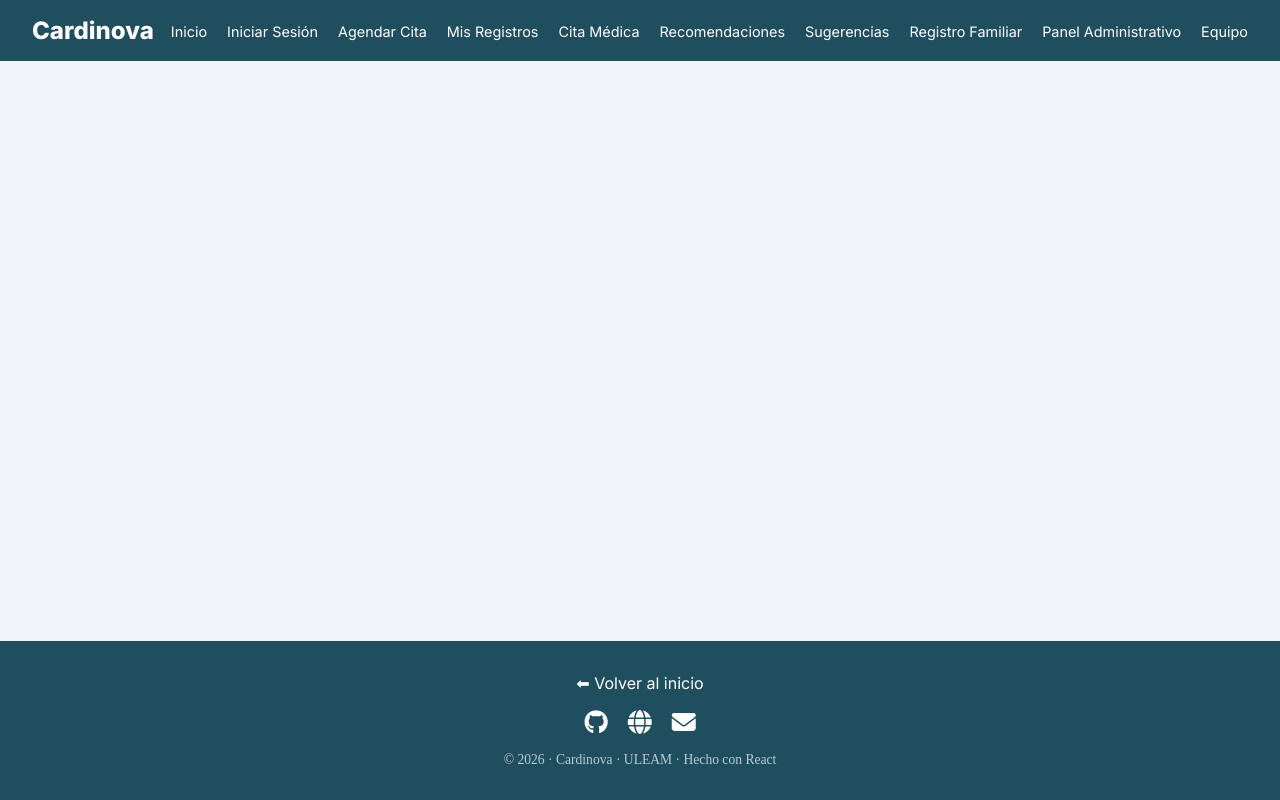
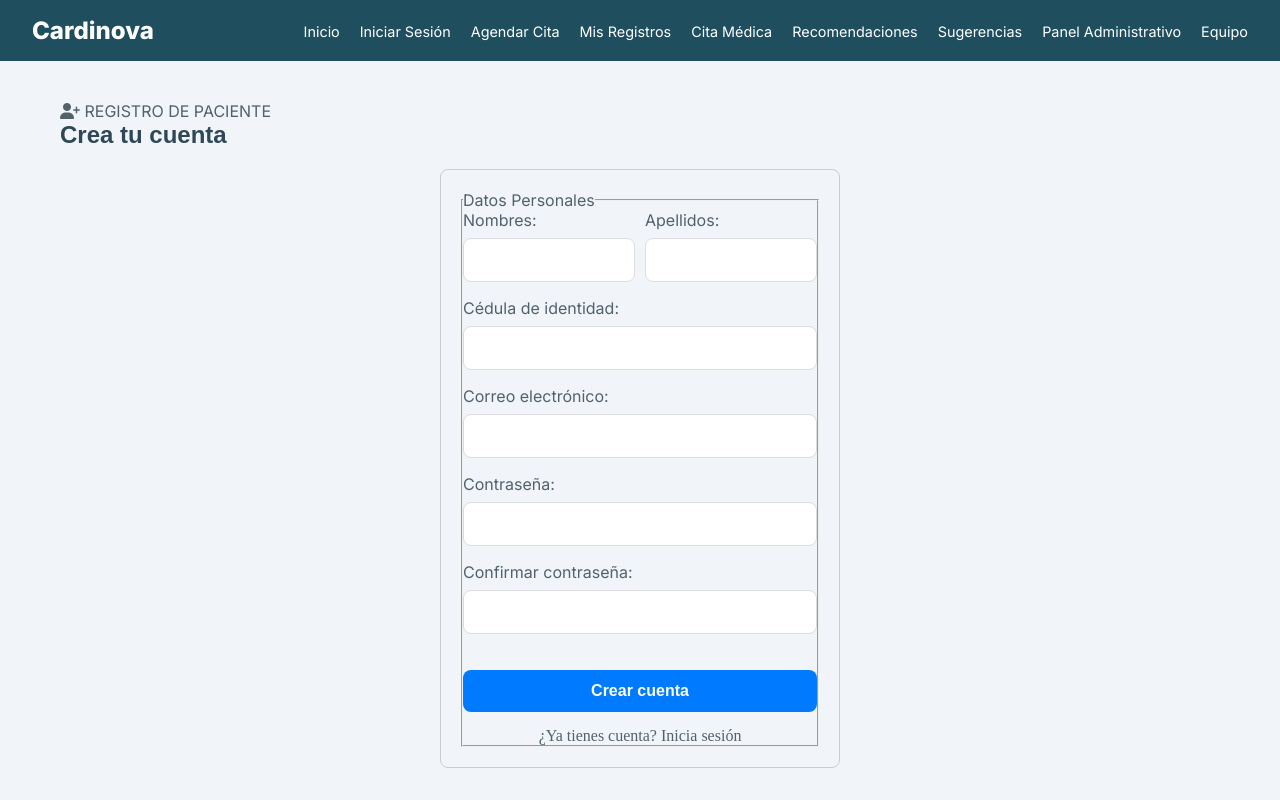
Before and after one commit to GabrielGL11/Cardinova-react, a React (Vite) app: page /registro in a window 1280 px wide. Shown: the top 800 px of the page. Built offline with nearby package versions, Linux system fonts and the light colour scheme; a web font is replaced by a local one.

Commit message:
react cambio 206,207,208,209,210,211,212,213,214,215

```diff
--- a/src/AppContent.tsx
+++ b/src/AppContent.tsx
@@ -9,6 +9,7 @@ import DetalleCita from './components/DetalleCita';
 import { type Cita } from './lib/tipos';
 import { Home } from './layout/Home';
 import { Login } from './layout/Login';
+import { RegistroPaciente } from './layout/RegistroPaciente';
 
 // -- COMPONENTE APPCONTENT --
 // Actúa como el consumidor principal del contexto y orquestador de las vistas,
@@ -66,6 +67,7 @@ export function AppContent() {
                 {/* Rutas Públicas */}
                 <Route path="/" element={<Home />} />
                 <Route path="/login" element={<Login />} />
+                <Route path="/registro" element={<RegistroPaciente />} />
 
                 {/* Rutas Protegidas - PACIENTE */}
                 <Route
--- a/src/components/FormularioCita/PasoDatosPaciente.tsx
+++ b/src/components/FormularioCita/PasoDatosPaciente.tsx
@@ -64,12 +64,14 @@ export const PasoDatosPaciente = ({ paciente, setPaciente, onAtras, onGuardar }:
                 placeholder="Email"
                 value={paciente.email}
                 onChange={(e) => setPaciente({...paciente, email: e.target.value})}
+                required
             />
             <input
                 type="tel"
                 placeholder="Teléfono"
                 value={paciente.telefono}
                 onChange={(e) => setPaciente({...paciente, telefono: e.target.value})}
+                required
             />
 
             <div className="grupo-botones">
--- a/src/layout/Login.tsx
+++ b/src/layout/Login.tsx
@@ -15,14 +15,25 @@ export function Login() {
     const handleLogin = (e: React.FormEvent) => {
         e.preventDefault();
 
-        // Buscamos en 'autenticidad.json'
-        const usuarioEncontrado = usuarios.find(
+        // 1. Obtenemos los usuarios registrados localmente (nuevos pacientes)
+        const usuariosLocal = JSON.parse(localStorage.getItem('usuarios_app') || '[]');
+
+        // 2. Combinamos los usuarios del JSON con los nuevos pacientes de localStorage
+        const todosLosUsuarios = [...usuarios, ...usuariosLocal];
+
+        // 3. Buscamos en la lista combinada (JSON + nuevos registros)
+        const usuarioEncontrado = todosLosUsuarios.find(
             (u) => u.correo === email && u.contrasena === password
         );
 
         if (usuarioEncontrado) {
             // Pasamos los datos necesarios al contexto (nombre y rol)
-            login({ id: usuarioEncontrado.idUsuario, nombre: usuarioEncontrado.nombre, rol: usuarioEncontrado.rol as 'paciente' | 'medico', cedula: usuarioEncontrado.cedula });
+            login({
+                id: usuarioEncontrado.idUsuario,
+                nombre: usuarioEncontrado.nombre,
+                rol: usuarioEncontrado.rol as 'paciente' | 'medico',
+                cedula: usuarioEncontrado.cedula
+            });
 
             // Redirección dinámica según el rol tras el inicio de sesión
             if (usuarioEncontrado.rol === 'paciente') {
--- a/src/layout/Navbar.tsx
+++ b/src/layout/Navbar.tsx
@@ -79,7 +79,6 @@ export const Navbar = () => {
                         <li><Link to="/cita">Cita Médica</Link></li>
                         <li><Link to="/recomendacion">Recomendaciones</Link></li>
                         <li><Link to="/sugerencias">Sugerencias</Link></li>
-                        <li><Link to="/registro-familiar">Registro Familiar</Link></li>
                         <li><Link to="/administracion">Panel Administrativo</Link></li>
                         <li><Link to="/equipo">Equipo</Link></li>
                     </ul>
--- /dev/null
+++ b/src/layout/RegistroPaciente.tsx
@@ -0,0 +1,95 @@
+import { useState } from 'react';
+import { useNavigate } from 'react-router-dom';
+import '../styles/Layout.css';
+
+export function RegistroPaciente() {
+    const [formData, setFormData] = useState({
+        nombres: '',
+        apellidos: '',
+        cedula: '',
+        correo: '',
+        password: '',
+        confirmar: ''
+    });
+
+    const [error, setError] = useState('');
+    const navigate = useNavigate();
+
+    const handleRegistro = (e: React.FormEvent) => {
+        e.preventDefault();
+
+        if (formData.password !== formData.confirmar) {
+            setError('Las contraseñas no coinciden');
+            return;
+        }
+
+        // 1. Crear el objeto del nuevo usuario
+        const nuevoPaciente = {
+            idUsuario: Date.now(),
+            nombre: `${formData.nombres} ${formData.apellidos}`, // Concatenamos para que coincida con tu lógica de Login
+            cedula: formData.cedula,
+            correo: formData.correo,
+            contrasena: formData.password, // Asegúrate de usar 'contrasena' para que coincida con tu Login.tsx
+            rol: 'paciente'
+        };
+
+        // 2. Obtener usuarios actuales de localStorage (o inicializar array vacío)
+        const usuariosGuardados = JSON.parse(localStorage.getItem('usuarios_app') || '[]');
+
+        // 3. Agregar el nuevo y guardar
+        usuariosGuardados.push(nuevoPaciente);
+        localStorage.setItem('usuarios_app', JSON.stringify(usuariosGuardados));
+
+        alert('Cuenta creada exitosamente');
+        navigate('/login');
+    };
+
+    return (
+        <section className="producto1">
+            <div className="etiqueta">
+                <span><i className="fa-solid fa-user-plus"></i> REGISTRO DE PACIENTE</span>
+            </div>
+            <h2>Crea tu cuenta</h2>
+
+            <form className="formulario1 centrado" onSubmit={handleRegistro}>
+                <fieldset>
+                    <legend>Datos Personales</legend>
+                    {error && <p className="mensaje-error">{error}</p>}
+
+                    <div className="grid-container">
+                        <div>
+                            <label htmlFor="nombres">Nombres:</label>
+                            <input type="text" id="nombres" required
+                                value={formData.nombres} onChange={(e) => setFormData({...formData, nombres: e.target.value})} />
+                        </div>
+                        <div>
+                            <label htmlFor="apellidos">Apellidos:</label>
+                            <input type="text" id="apellidos" required
+                                value={formData.apellidos} onChange={(e) => setFormData({...formData, apellidos: e.target.value})} />
+                        </div>
+                    </div>
+
+                    <label htmlFor="cedula">Cédula de identidad:</label>
+                    <input type="text" id="cedula" maxLength={10} required
+                        value={formData.cedula} onChange={(e) => setFormData({...formData, cedula: e.target.value})} />
+
+                    <label htmlFor="correo">Correo electrónico:</label>
+                    <input type="email" id="correo" required
+                        value={formData.correo} onChange={(e) => setFormData({...formData, correo: e.target.value})} />
+
+                    <label htmlFor="password">Contraseña:</label>
+                    <input type="password" id="password" required
+                        value={formData.password} onChange={(e) => setFormData({...formData, password: e.target.value})} />
+
+                    <label htmlFor="confirmar">Confirmar contraseña:</label>
+                    <input type="password" id="confirmar" required
+                        value={formData.confirmar} onChange={(e) => setFormData({...formData, confirmar: e.target.value})} />
+
+                    <button type="submit" className="botones boton-registro boton-completo">Crear cuenta</button>
+
+                    <p className="texto-centro">¿Ya tienes cuenta? <a href="/login">Inicia sesión</a></p>
+                </fieldset>
+            </form>
+        </section>
+    );
+}
--- a/src/styles/Layout.css
+++ b/src/styles/Layout.css
@@ -1,7 +1,7 @@
 :root {
     --color-nav: #1a4a5a;
     --font-nav: 'Inter', sans-serif;
-    --error-color: #d93025; /* Añadido para el error */
+    --error-color: #d93025;
 }
 
 /* --- Estilos de Navegación y Footer (Originales) --- */
@@ -172,34 +172,78 @@
 /* --- Estilos para Home.tsx --- */
 
 #inicio {
-    padding: 40px 20px;
+    padding: 20px;
+    background-color: #f9f9f9;
     text-align: center;
 }
 
+.bloque-cabecera {
+    text-align: center;
+    max-width: 90%;
+    margin: 0 auto;
+}
+
 .titulo-frontal {
-    font-family: var(--font-nav);
-    font-size: 2.5rem;
+    font-size: 3rem;
+    line-height: 1.1;
+    margin-bottom: 30px;
+    text-shadow: 2px 2px 8px rgba(0,0,0,0.2);
     color: var(--color-nav);
-    margin-bottom: 20px;
+}
+
+.boton-inicio {
+    display: inline-block;
+    background-color: var(--color-nav);
+    color: white;
+    padding: 12px 32px;
+    font-size: 18px;
+    border-radius: 14px;
+    font-weight: bold;
+    text-decoration: none;
+    transition: transform 0.3s;
+}
+
+.boton-inicio:hover {
+    transform: scale(1.05);
+    background-color: #133a47;
 }
 
 .seccion-problema {
-    background-color: #f4f7f6;
-    padding: 40px;
-    margin: 40px 0;
-    border-radius: 12px;
+    padding: 80px 10%;
+    background-color: #eef6f8;
+    border-radius: 60px;
+    margin: 40px 20px;
 }
 
 .publico_objetivo {
+    padding: 80px 10%;
+    background-color: #eef6f8;
     display: flex;
-    flex-wrap: wrap;
     align-items: center;
+    justify-content: space-between;
     gap: 40px;
-    padding: 60px 20px;
+    border-radius: 60px;
+    margin: 40px 20px;
 }
 
-.texto-publico {
-    flex: 1;
+.seccion-problema p, .texto-publico p {
+    font-size: 1.2rem;
+    line-height: 1.8;
+    text-align: justify;
+    max-width: 800px;
+}
+
+.imagen-publico img {
+    width: 300px;
+    height: 300px;
+    object-fit: cover;
+    border-radius: 50%;
+    box-shadow: 0 4px 15px rgba(0,0,0,0.1);
+}
+
+#equipo {
+    padding: 40px 0;
+    text-align: center;
 }
 
 .miembros {
@@ -209,15 +253,13 @@
     margin-top: 30px;
 }
 
-
-.miembros figure {
-    text-align: center;
-}
-
 .miembros img {
+    width: 200px;
+    height: 200px;
+    object-fit: cover;
     border-radius: 50%;
+    border: 3px solid var(--color-nav);
     margin-bottom: 10px;
-    border: 3px solid var(--color-nav);
 }
 
 .boton-inicio {
@@ -308,3 +350,14 @@
     from { opacity: 0; transform: scale(0.9); }
     to { opacity: 1; transform: scale(1); }
 }
+
+.grid-container {
+    display: grid;
+    grid-template-columns: 1fr 1fr;
+    gap: 10px;
+}
+
+.boton-completo {
+    width: 100%;
+    margin-top: 20px;
+}
```
